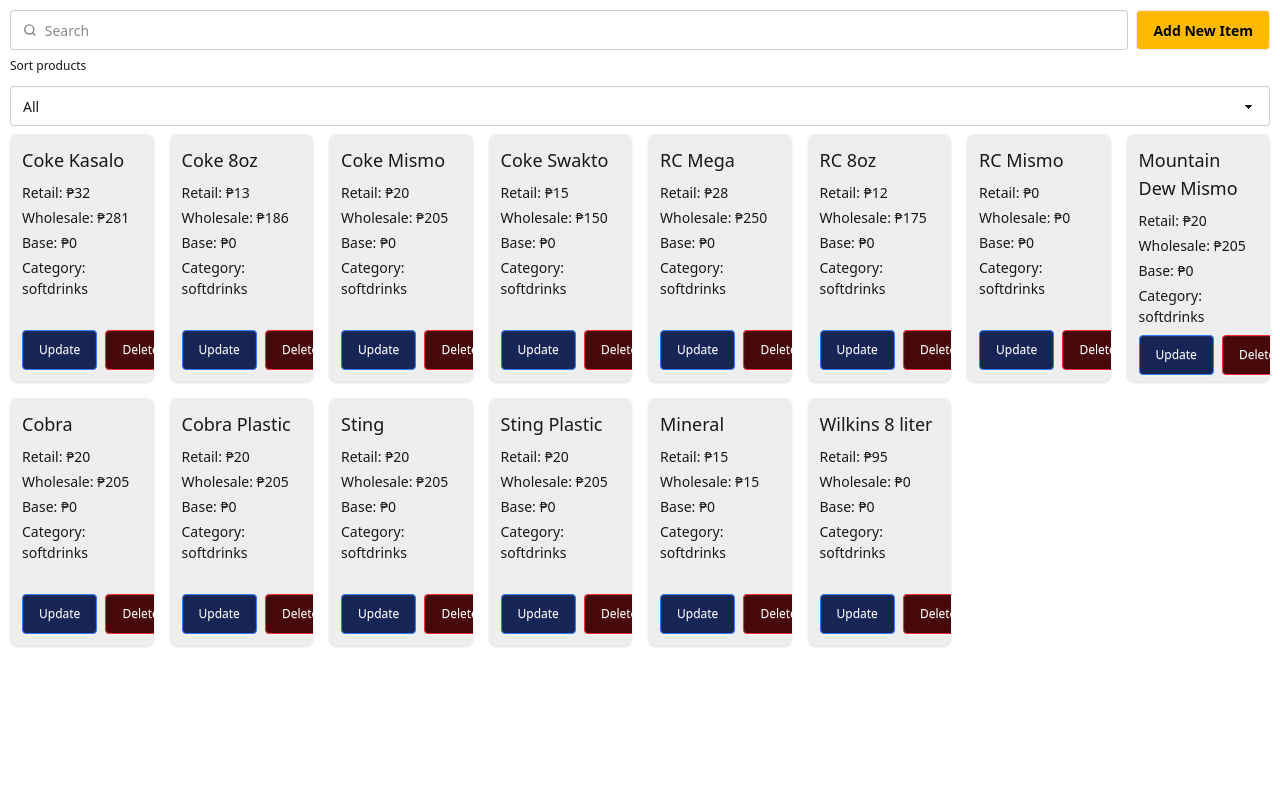
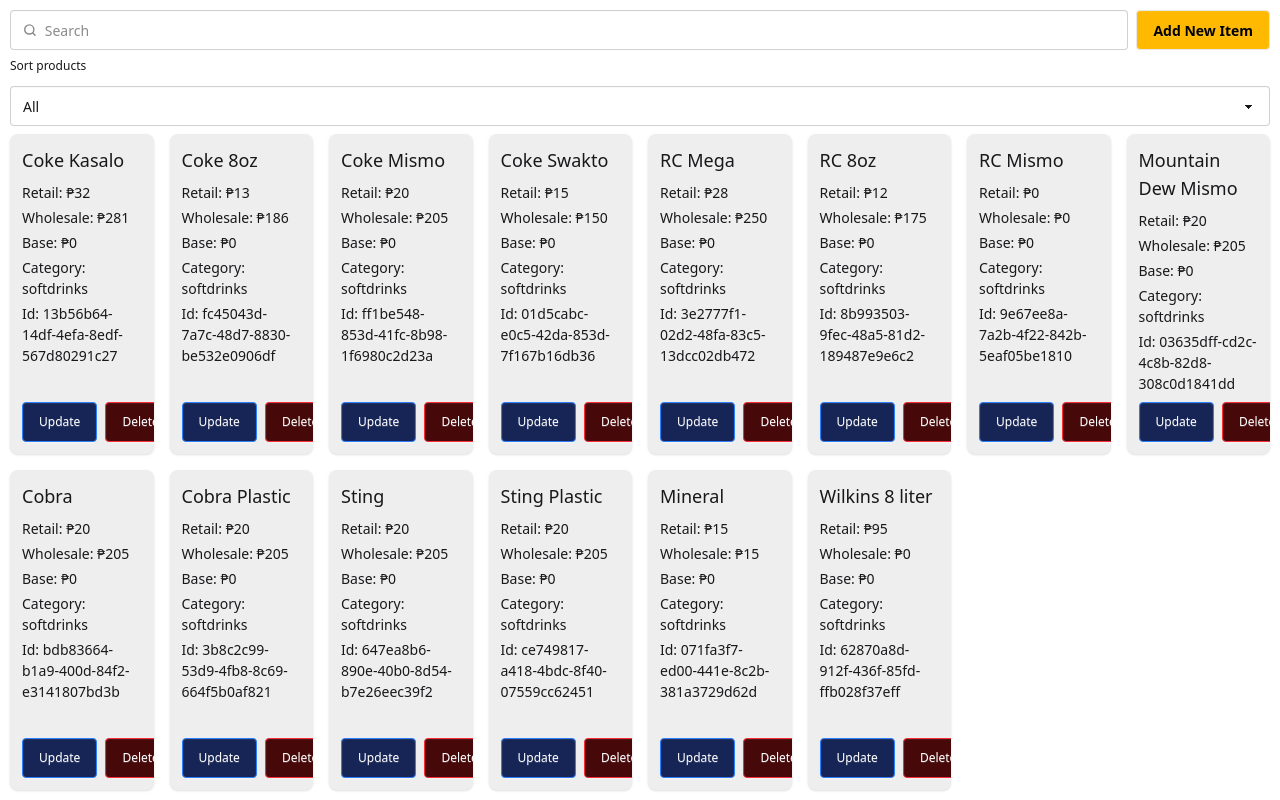
Before and after one commit to cgarave/reactv19-project, a React (Vite) app: page / in a window 1280 px wide. Built offline with nearby package versions, Linux system fonts and the light colour scheme.

Commit message:
update and delete functionality

```diff
--- a/src/App.jsx
+++ b/src/App.jsx
@@ -3,19 +3,32 @@
 import ItemsContainer from './components/ItemsContainer'
 import Dropdown from './components/Dropdown'
 import Modal from './components/Modal'
+import { dummyData } from './assets/items'
 
 export default function App () {
-  const [items, setItems] = useState([]); // this will handle the item details coming from modal
-  const [groupName, setGroupName] = useState('all');
+  const [items, setItems] = useState(dummyData); // this will handle the item details coming from modal
+  const [modalMode, setModalMode] = useState('Add');
+
+  //const [groupName, setGroupName] = useState('all');
+
+  const [itemDetails, setItemDetails] = useState({ // handles all the input elements of the Modal
+    itemGroupName: '',
+    itemName: '',
+    retailPrice: 0,
+    wholesalePrice: 0,
+    basePrice: 0,
+  })
 
   return (
     <>
       <div className='flex flex-row gap-2'>
         <Searchbar />
-        <Modal items={items} setItems={setItems} groupName={groupName} setGroupName={setGroupName} />
+        <Modal  items={items} setItems={setItems}
+                itemDetails={itemDetails} setItemDetails={setItemDetails}
+                modalMode={modalMode} setModalMode={setModalMode} />
       </div>
-      <Dropdown groupName={groupName} setGroupName={setGroupName} dropdownName={'Sort products'}/>
-      <ItemsContainer items={items} setItems={setItems}/>
+      <Dropdown dropdownName={'Sort products'} />
+      <ItemsContainer items={items} setItems={setItems} setItemDetails={setItemDetails} setModalMode={setModalMode} />
     </>
   )
 }
--- a/src/components/ItemCard.jsx
+++ b/src/components/ItemCard.jsx
@@ -1,17 +1,30 @@
-const ItemCard = ({ groupName, itemName, retailPrice, wholesalePrice, basePrice }) => {
+const ItemCard = ({ itemDetails, setItems, setItemDetails, setModalMode }) => {
+
+    const handleDelete = () => {
+        setItems(prevItems => prevItems.filter(item => item.id !== itemDetails.itemId));
+    };
+
+    const handleUpdate = () => {
+        document.getElementById('my_modal_3').showModal()
+        setModalMode('Update')
+        setItemDetails({...itemDetails}) // passing the current component's details to itemDetails. When the modal is opened, the value will change
+
+    }
+
     return (
-        <div className="card bg-base-300 card-sm sm:card-md shadow-sm overflow-hidden h-56 md:h-62">
+        <div className="card bg-base-300 card-sm sm:card-md shadow-sm overflow-hidden h-70 md:h-80">
             <div className="card-body p-3">
-                <h2 className="card-title font-medium text-lg">{itemName}</h2>
+                <h2 className="card-title font-medium text-lg">{itemDetails.itemName}</h2>
                 <div className="flex flex-col gap-y-1">
-                    <p>Retail: ₱{retailPrice}</p>
-                    <p>Wholesale: ₱{wholesalePrice}</p>
-                    <p>Base: ₱{basePrice}</p>
-                    <p>Category: {groupName}</p>
+                    <p>Retail: ₱{itemDetails.retailPrice}</p>
+                    <p>Wholesale: ₱{itemDetails.wholesalePrice}</p>
+                    <p>Base: ₱{itemDetails.basePrice}</p>
+                    <p>Category: {itemDetails.groupName}</p>
+                    <p>Id: {itemDetails.itemId}</p>
                 </div>
                 <div className="flex gap-x-2 mt-auto">
-                    <button className="btn border border-blue-500 bg-blue-950 text-white font-normal text-xs flex-1">Update</button>
-                    <button className="btn border border-red-500 bg-red-950 text-white font-normal text-xs flex-1">Delete</button>
+                    <button className="btn border border-blue-500 bg-blue-950 text-white font-normal text-xs flex-1" onClick={handleUpdate}>Update</button>
+                    <button className="btn border border-red-500 bg-red-950 text-white font-normal text-xs flex-1" onClick={handleDelete}>Delete</button>
                 </div>
             </div>
 
--- a/src/components/ItemsContainer.jsx
+++ b/src/components/ItemsContainer.jsx
@@ -1,29 +1,21 @@
 import ItemCard from './ItemCard'
-import { dummyData } from '../assets/items.jsx'
 
-const ItemsContainer = ({ items }) => {
+const ItemsContainer = ({ items, setItems, setItemDetails, setModalMode }) => {
   return (
     <div className='grid grid-cols-2 gap-4 mt-2 md:grid-cols-8'>
-        {dummyData.map((data) => {
-            return (
-                <ItemCard
-                  groupName={data.groupName}
-                  itemName={data.itemName}
-                  retailPrice={data.retailPrice}
-                  wholesalePrice={data.wholesalePrice}
-                  basePrice={data.basePrice}
-                  key={data.id}/>
-            )
-        })}
         {items.map((item) => {
             return (
-                <ItemCard
-                  groupName={item.groupName}
-                  itemName={item.itemName}
-                  retailPrice={item.retailPrice}
-                  wholesalePrice={item.wholesalePrice}
-                  basePrice={item.basePrice}
-                  key={item.id}/>
+                <ItemCard itemDetails={{
+                  groupName: item.groupName,
+                  itemName: item.itemName,
+                  retailPrice: item.retailPrice,
+                  wholesalePrice: item.wholesalePrice,
+                  basePrice: item.basePrice,
+                  itemId: item.id,
+                }}
+                setItems={setItems} key={item.id}
+                setItemDetails={setItemDetails}
+                setModalMode={setModalMode} />
             )
         })}
     </div>
--- a/src/components/Modal.jsx
+++ b/src/components/Modal.jsx
@@ -1,25 +1,7 @@
-import { useState, useRef } from "react"
+import { useRef } from "react"
 import Dropdown from "./Dropdown"
 
-const Modal = ({ items, setItems, groupName, setGroupName }) => {
-
-    const [itemName, setItemName] = useState('');
-    const [retailPrice, setRetailPrice] = useState(0);
-    const [wholesalePrice, setWholesalePrice] = useState(0);
-    const [basePrice, setBasePrice] = useState(0);
-
-    const itemNameInput = (e) => {
-        setItemName(e.target.value);
-    }
-    const retailPriceInput = (e) => {
-        setRetailPrice(e.target.value);
-    }
-    const wholesalePriceInput = (e) => {
-        setWholesalePrice(e.target.value);
-    }
-    const basePriceInput = (e) => {
-        setBasePrice(e.target.value);
-    }
+const Modal = ({ items, setItems, itemDetails, setItemDetails, modalMode, setModalMode }) => {
 
     const modalRef = useRef(null);
 
@@ -31,58 +13,76 @@
     }
 
     function addItem() {
-        console.log(savedItems);
-
-        if(itemName !== '' && !savedItems.includes(itemName)) {
+        if(itemDetails.itemName !== '' && !savedItems.includes(itemDetails.itemName)) {
             setItems([...items, {
-                groupName: groupName,
-                itemName: itemName,
-                retailPrice: retailPrice,
-                wholesalePrice: wholesalePrice,
-                basePrice: basePrice,
+                groupName: 'test',
+                itemName: itemDetails.itemName,
+                retailPrice: itemDetails.retailPrice,
+                wholesalePrice: itemDetails.wholesalePrice,
+                basePrice: itemDetails.basePrice,
                 id: crypto.randomUUID(),
             }])
 
-            setItemName('');
-            setRetailPrice(0);
-            setWholesalePrice(0);
-            setBasePrice(0);
+            setItemDetails({...itemDetails, itemName: '', retailPrice: 0, wholesalePrice: 0, basePrice: 0})
             modalRef.current.click(); // closes the modal
-        } else if (savedItems.includes(itemName)) {
-            console.log('item is already added');
+        } else if (savedItems.includes(itemDetails.itemName)) {
+            console.log('item already added');
+        }
+    }
+    function updateItem() {
+        setItems(previousItems => previousItems.map(item => { // loop through every item
+                if(item.id === itemDetails.itemId) { // if component id is == to the selected id, replace it
+                    return {...item, ...itemDetails} //copies the array of old items (...item) and replace with new values (...itemDetails)
+                                                    // so instead of replacing the old with a new component, it only replace the values that has changed and merge it
+                } else { // if component id !== to the selected id, return the item without replacing it
+                    return item
+                }
+            }))
+        setItemDetails({...itemDetails, itemName: '', retailPrice: 0, wholesalePrice: 0, basePrice: 0})
+        modalRef.current.click(); // closes the modal
+    }
+
+    function handleSubmit() {
+        if(modalMode === 'Add') {
+            addItem();
+        } else if(modalMode === 'Update') {
+            updateItem();
         }
     }
 
     return (
         <>
-            <button className="btn bg-amber-400 text-black" onClick={() => document.getElementById('my_modal_3').showModal()}>Add New Item</button>
+            <button className="btn bg-amber-400 text-black" onClick={() => {
+                document.getElementById('my_modal_3').showModal()
+                setModalMode('Add')
+                }}>Add New Item</button>
             <dialog id="my_modal_3" className="modal">
                 <div className="modal-box">
                     <form method="dialog">
                         {/* if there is a button in form, it will close the modal */}
                         <button className="btn btn-sm btn-circle btn-ghost absolute right-2 top-2" ref={modalRef}>✕</button>
                     </form>
-                    <h3 className="font-bold text-lg">Add Item</h3>
+                    <h3 className="font-bold text-lg">{modalMode} Item</h3>
                     <div className="my-2">
-                        <Dropdown groupName={groupName} setGroupName={setGroupName} dropdownName={'Group'}/>
+                        {/* <Dropdown groupName={groupName} setGroupName={setGroupName} dropdownName={'Group'}/> */}
                         <fieldset className="fieldset">
                             <legend className="fieldset-legend font-medium">Item Name</legend>
-                            <input type="text" className="input w-full" placeholder="Type here" onChange={itemNameInput} value={itemName}/>
+                            <input type="text" className="input w-full" placeholder="Type here" onChange={(e) => setItemDetails({...itemDetails, itemName: e.target.value})} value={itemDetails.itemName}/>
                         </fieldset>
                         <fieldset className="fieldset">
                             <legend className="fieldset-legend font-medium">Retail Price</legend>
-                            <input type="number" className="input w-full" onChange={retailPriceInput} value={retailPrice} />
+                            <input type="number" className="input w-full" onChange={(e) => setItemDetails({...itemDetails, retailPrice: e.target.value})} value={itemDetails.retailPrice} />
                         </fieldset>
                         <fieldset className="fieldset">
                             <legend className="fieldset-legend font-medium">Wholesale Price</legend>
-                            <input type="number" className="input w-full" onChange={wholesalePriceInput} value={wholesalePrice} />
+                            <input type="number" className="input w-full" onChange={(e) => setItemDetails({...itemDetails, wholesalePrice: e.target.value})} value={itemDetails.wholesalePrice} />
                         </fieldset>
                         <fieldset className="fieldset">
                             <legend className="fieldset-legend font-medium">Base Price</legend>
-                            <input type="number" className="input w-full"  onChange={basePriceInput} value={basePrice} />
+                            <input type="number" className="input w-full"  onChange={(e) => setItemDetails({...itemDetails, basePrice: e.target.value})} value={itemDetails.basePrice} />
                         </fieldset>
                     </div>
-                    <button className="btn bg-amber-400 text-black w-full" onClick={addItem}>Add Item</button>
+                    <button className="btn bg-amber-400 text-black w-full" onClick={handleSubmit}>{modalMode} Item</button>
                 </div>
             </dialog>
         </>
```
Also changed, not shown: src/assets/items.js (renamed from src/assets/items.jsx).
